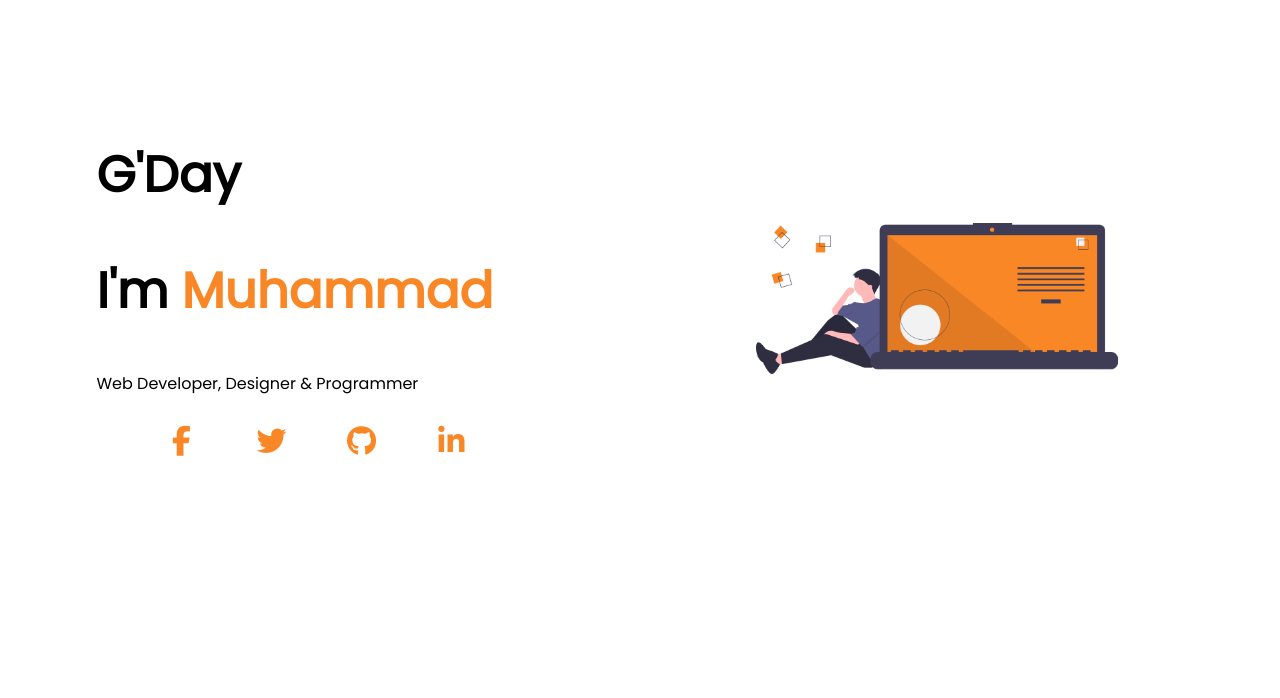
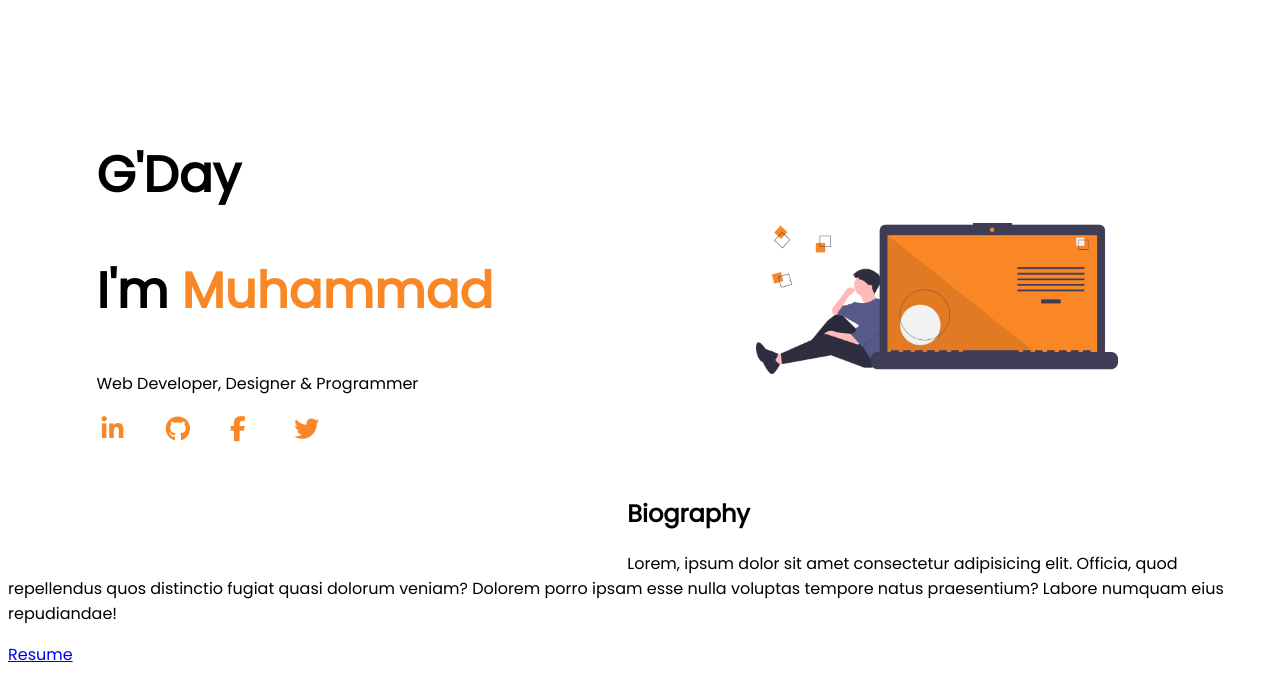
Before and after one commit to moeyRabbani/web-portfolio, a plain HTML site: page index.html in a window 1280 px wide. Drawn offline with Linux system fonts and the light colour scheme.

Commit message:
first part mod

```diff
--- a/index.html
+++ b/index.html
@@ -13,27 +13,42 @@
 <body>
     <section>
 
-        <div class="top">
+        <div class="first">
             <h1>G'Day</h1>
             <h1>I'm <span class="name-highlight">Muhammad</span></h1>
 
             <p>
                 Web Developer, Designer & Programmer
             </p>
-            <ul>
-                <li><i class="fab fa-facebook-f"></i></li>
-                <li><i class="fab fa-twitter"></i></li>
-                <li><i class="fab fa-github"></i></li>
-                <li><i class="fab fa-linkedin-in"></i></li>
+            <p>
+                <a target="_blank" href="https://www.linkedin.com/in/mohammad-rabbani/"><i class="fab fa-linkedin-in"></i></a>
+                <a target="_blank" href="https://github.com/moeyRabbani"><i class="fab fa-github"></i></a>
+                <a target="_blank" ><i class="fab fa-facebook-f"></i></a>
+                <a target="_blank" ><i class="fab fa-twitter"></i></a>
 
-            </ul>
+            </p>
         </div>
 
-        <div class="top">
+        <div class="first">
             <img src="images/first.png">
         </div>
 
     </section>
+
+    <section>
+        <div class="second">
+            <img src="">
+        </div>
+
+        <div class="second">
+            <h2>Biography</h2>
+            <p>
+                Lorem, ipsum dolor sit amet consectetur adipisicing elit. Officia, quod repellendus quos distinctio fugiat quasi dolorum veniam? Dolorem porro ipsam esse nulla voluptas tempore natus praesentium? Labore numquam eius repudiandae!
+            </p>
+
+            <a href="/images/resume.pdf" download="mohammadResume"> Resume</a>
+        </div>
+    </section>
 </body>
 
 </html>
--- a/style.css
+++ b/style.css
@@ -9,95 +9,23 @@ h1{
 .name-highlight {
     color: #F98726;
 }
-.top {
+.first {
     width: 35%;
     float: left;
     margin: 5%;
     padding: 2%;
 }
-.top img{
+.first img{
     padding-top: 100px;
     width: 100%;
 }
-ul{
-    display: flex;
-    text-align: center;
-  }
-  ul li{
+  p a i{
     position: relative;
     display: block;
     color: #F98726;
-    font-size: 30px;
-    height: 60px;
-    width: 60px;
+    font-size: 25px;
+    width: 50px;
     background: #ffffff;
-    line-height: 60px;
-    border-radius: 50%;
-    margin: 0 15px;
     cursor: pointer;
-    transition: .5s;
+    padding: 5px;
   }
-  ul li:before{
-    position: absolute;
-    content: '';
-    top: 0;
-    left: 0;
-    height: inherit;
-    width: inherit;
-    /* background: #d35400; */
-    border-radius: 50%;
-    transform: scale(.9);
-    z-index: -1;
-    transition: .5s;
-  }
-  ul li:nth-child(1):before{
-    background: #4267B2;
-  }
-  ul li:nth-child(2):before{
-    background: #1DA1F2;
-  }
-  ul li:nth-child(3):before{
-    background: #E1306C;
-  }
-  ul li:nth-child(4):before{
-    background: #2867B2;
-  }
-
-  ul li:hover:before{
-    filter: blur(3px);
-    transform: scale(1.2);
-    /* box-shadow: 0 0 15px #d35400; */
-  }
-  ul li:nth-child(1):hover:before{
-    box-shadow: 0 0 15px #4267B2;
-  }
-  ul li:nth-child(2):hover:before{
-    box-shadow: 0 0 15px #1DA1F2;
-  }
-  ul li:nth-child(3):hover:before{
-    box-shadow: 0 0 15px #E1306C;
-  }
-  ul li:nth-child(4):hover:before{
-    box-shadow: 0 0 15px #2867B2;
-  }
-
-  ul li:nth-child(1):hover{
-    color: #456cba;
-    box-shadow: 0 0 15px #4267B2;
-    text-shadow: 0 0 15px #4267B2;
-  }
-  ul li:nth-child(2):hover{
-    color: #26a4f2;
-    box-shadow: 0 0 15px #1DA1F2;
-    text-shadow: 0 0 15px #1DA1F2;
-  }
-  ul li:nth-child(3):hover{
-    color: #e23670;
-    box-shadow: 0 0 15px #E1306C;
-    text-shadow: 0 0 15px #E1306C;
-  }
-  ul li:nth-child(4):hover{
-    color: #2a6cbb;
-    box-shadow: 0 0 15px #2867B2;
-    text-shadow: 0 0 15px #2867B2;
-  }
```
Also changed, not shown: 1 other file.
